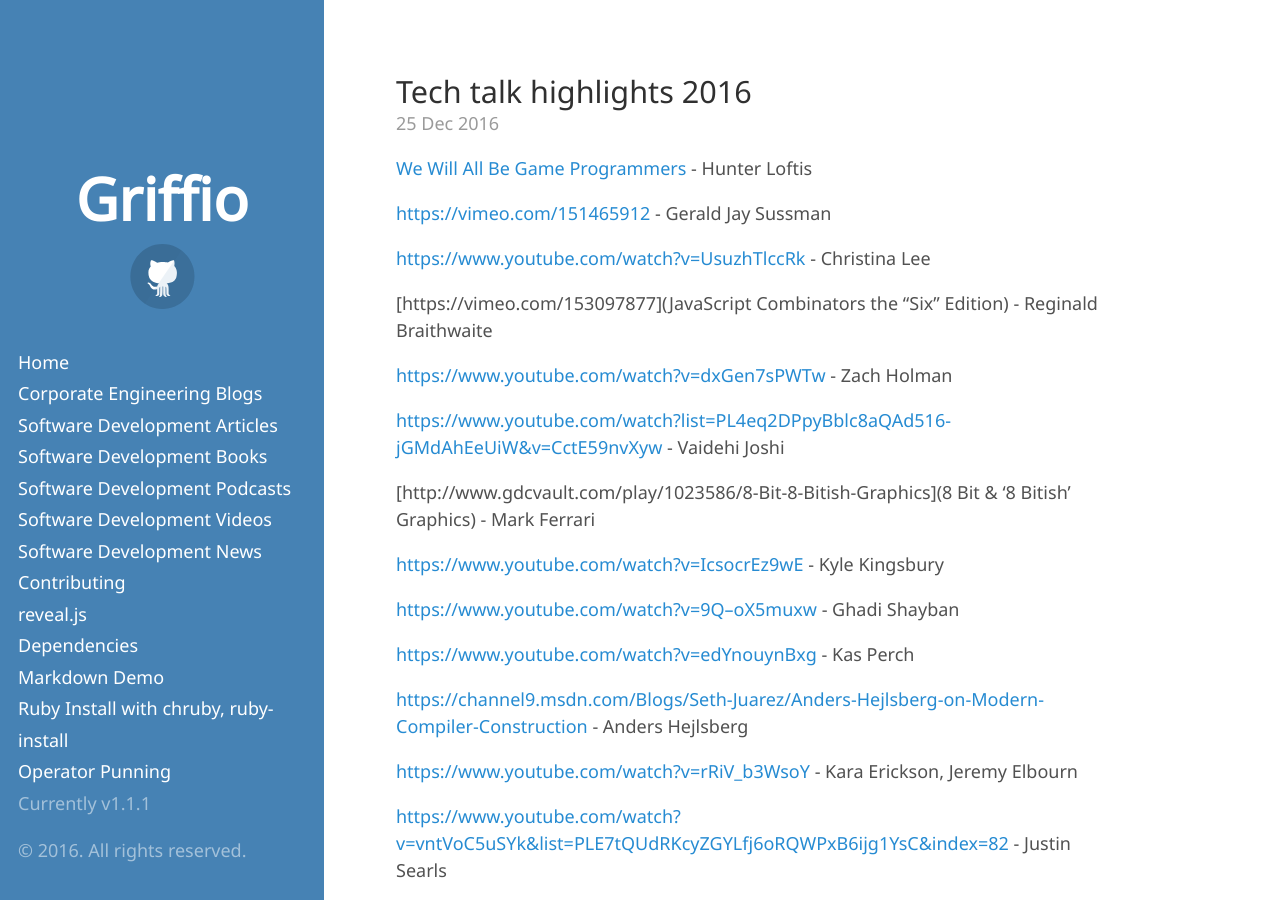
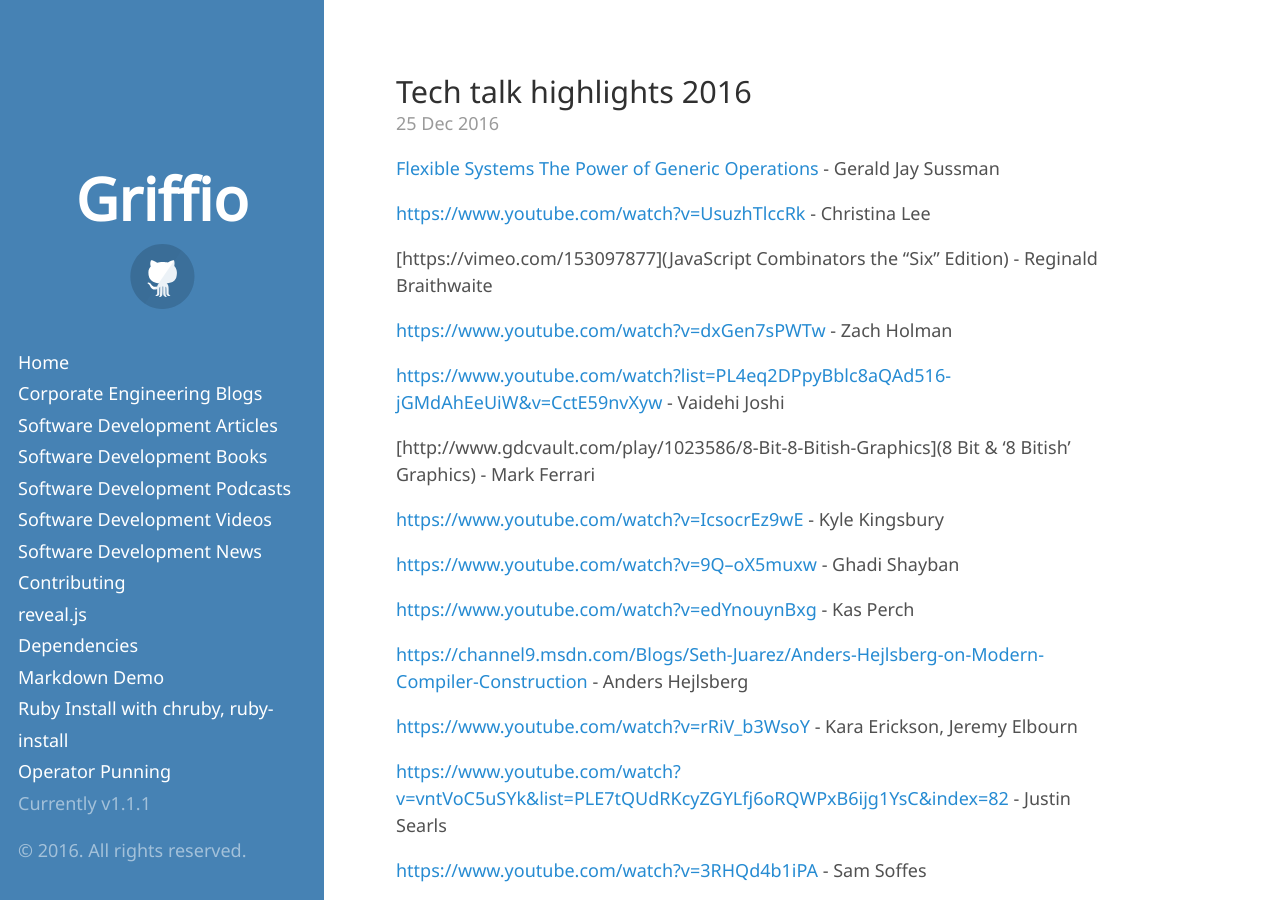
Before and after one commit to griffio/griffio.github.io, a Jekyll site: the page built from _posts/2016-12-25-Tech-talk-highlights.md, in a window 1280 px wide and 900 px high. Built offline with Jekyll 4.4.1, drawn with Linux system fonts in a browser that asks for light colours; some web fonts are replaced.

Commit message:
Update 2016-12-25-Tech-talk-highlights.md

```diff
--- a/_posts/2016-12-25-Tech-talk-highlights.md
+++ b/_posts/2016-12-25-Tech-talk-highlights.md
@@ -7,9 +7,7 @@
 summary: highlighted tech talks 2016
 ---
 
-[We Will All Be Game Programmers](https://www.youtube.com/watch?v=avwDj3KRuLc) - Hunter Loftis
-
-[https://vimeo.com/151465912](Flexible Systems The Power of Generic Operations) - Gerald Jay Sussman
+[Flexible Systems The Power of Generic Operations](https://vimeo.com/151465912) - Gerald Jay Sussman
 
 [https://www.youtube.com/watch?v=UsuzhTlccRk](The Journey of Android Engineers: Redux-ing UI Bugs) - Christina Lee
 
```
